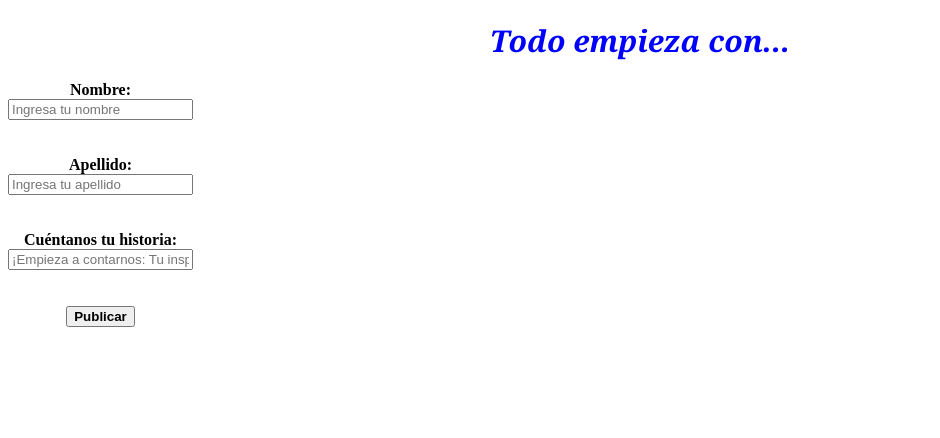
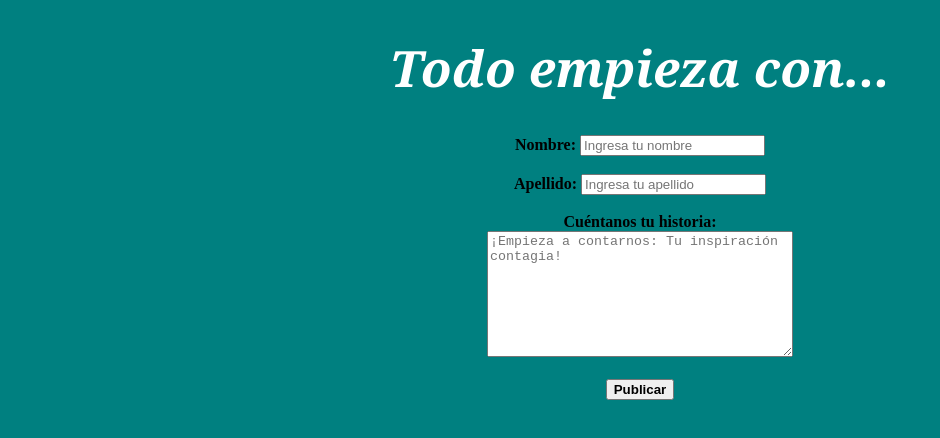
Before and after one commit to Nad138/side-coder, a plain HTML site: page index.html in a window 1280 px wide. Shown: the whole page, without its empty margins (0-940 px from the left). Drawn offline with Linux system fonts and the light colour scheme.

Commit message:
mas css al html

```diff
--- a/assets/css/main.css
+++ b/assets/css/main.css
@@ -1,15 +1,20 @@
+body{
+  background-color: teal;
+}
 h1,h2,h3{
-  color: blue;
+  color: white;
   text-align: center;
-  font-size: 30px;
+  font-size: 50px;
   font-family: Georgia;
   font-style: oblique;
 }
 div{
 text-align: center;
-display: inline-block;
 }
 input{
   text-align: justify;
-  display: block;
 }
+#campo{
+  height: 120px;
+  width: 300px;
+}
--- a/index.html
+++ b/index.html
@@ -14,7 +14,7 @@
     <span></span><br>
     <strong>Apellido: </strong><input type="text" placeholder="Ingresa tu apellido"><br>
     <span></span><br>
-    <strong>Cuéntanos tu historia: </strong><br><input id="campo" type="text" placeholder="¡Empieza a contarnos: Tu inspiración contagia!"><br>
+    <strong>Cuéntanos tu historia: </strong><br><textarea id="campo" type="text" placeholder="¡Empieza a contarnos: Tu inspiración contagia!"></textarea><br>
     <span></span><br>
     <button type="button" name="button"><strong>Publicar</strong></button>
 <script src="assets/js/app.js" charset="utf-8"></script>
```
